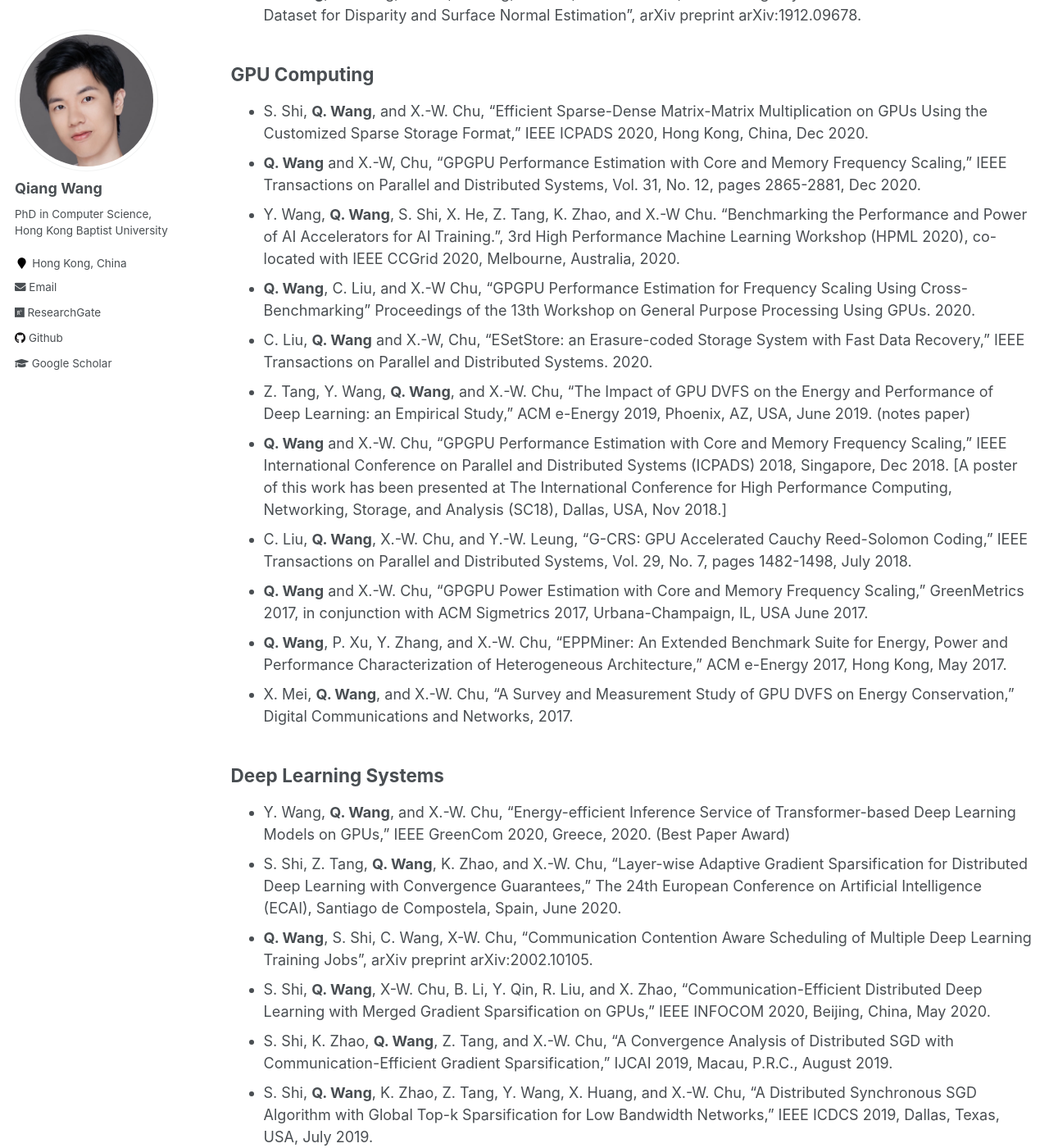
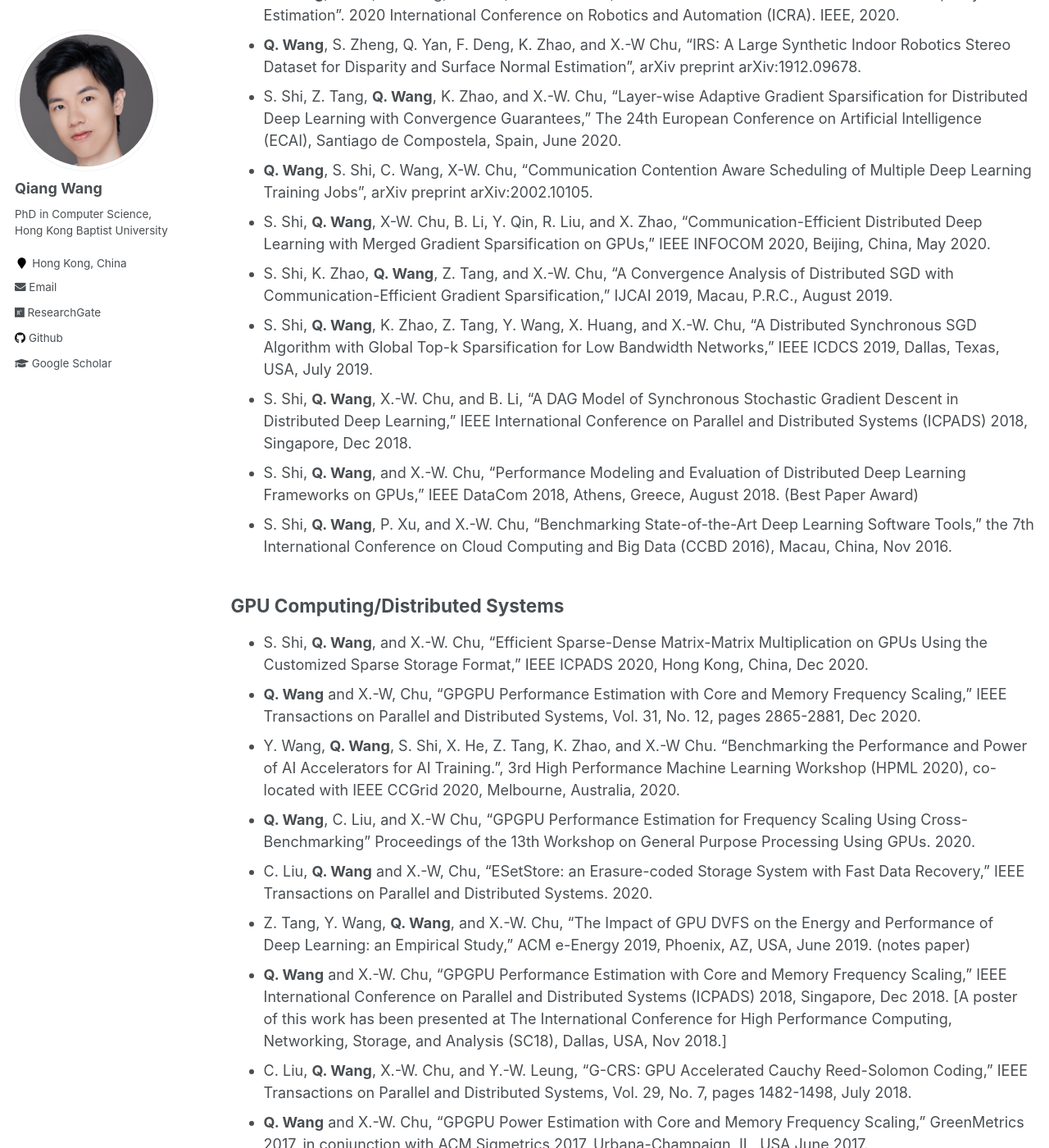
Before and after one commit to blackjack2015/blackjack2015.github.io, a Jekyll site: the page built from _pages/publications.md, in a window 1280 px wide and 1400 px high, scrolled down 321 px. Shown: the whole window at 82% size. Built offline with Jekyll 4.4.1, drawn with Linux system fonts in a browser that asks for light colours; some of the changed text lies outside the part shown.

Commit message:
Update publications.md

```diff
--- a/_pages/publications.md
+++ b/_pages/publications.md
@@ -17,11 +17,20 @@ author_profile: true
 {% endfor %}
 -->
 
-## 3D Vision
+## Machine Learning and Deep Learning
++ Y. Wang, **Q. Wang**, and X.-W. Chu, "Energy-efficient Inference Service of Transformer-based Deep Learning Models on GPUs," IEEE GreenCom 2020, Greece, 2020. (Best Paper Award)
 + **Q. Wang**, S. Shi, S. Zheng, K. Zhao, and X.-W Chu, "FADNet: A Fast and Accurate Network for Disparity Estimation". 2020 International Conference on Robotics and Automation (ICRA). IEEE, 2020.
 + **Q. Wang**, S. Zheng, Q. Yan, F. Deng, K. Zhao, and X.-W Chu, "IRS: A Large Synthetic Indoor Robotics Stereo Dataset for Disparity and Surface Normal Estimation", arXiv preprint arXiv:1912.09678.
++ S. Shi, Z. Tang, **Q. Wang**, K. Zhao, and X.-W. Chu, "Layer-wise Adaptive Gradient Sparsification for Distributed Deep Learning with Convergence Guarantees," The 24th European Conference on Artificial Intelligence (ECAI), Santiago de Compostela, Spain, June 2020.
++ **Q. Wang**, S. Shi, C. Wang, X-W. Chu, "Communication Contention Aware Scheduling of Multiple Deep Learning Training Jobs", arXiv preprint arXiv:2002.10105.
++ S. Shi, **Q. Wang**, X-W. Chu, B. Li, Y. Qin, R. Liu, and X. Zhao, "Communication-Efficient Distributed Deep Learning with Merged Gradient Sparsification on GPUs," IEEE INFOCOM 2020, Beijing, China, May 2020.
++ S. Shi, K. Zhao, **Q. Wang**, Z. Tang, and X.-W. Chu, "A Convergence Analysis of Distributed SGD with Communication-Efficient Gradient Sparsification," IJCAI 2019, Macau, P.R.C., August 2019.
++ S. Shi, **Q. Wang**, K. Zhao, Z. Tang, Y. Wang, X. Huang, and X.-W. Chu, "A Distributed Synchronous SGD Algorithm with Global Top-k Sparsification for Low Bandwidth Networks," IEEE ICDCS 2019, Dallas, Texas, USA, July 2019.
++ S. Shi, **Q. Wang**, X.-W. Chu, and B. Li, "A DAG Model of Synchronous Stochastic Gradient Descent in Distributed Deep Learning," IEEE International Conference on Parallel and Distributed Systems (ICPADS) 2018, Singapore, Dec 2018.
++ S. Shi, **Q. Wang**, and X.-W. Chu, "Performance Modeling and Evaluation of Distributed Deep Learning Frameworks on GPUs," IEEE DataCom 2018, Athens, Greece, August 2018. (Best Paper Award)
++ S. Shi, **Q. Wang**, P. Xu, and X.-W. Chu, "Benchmarking State-of-the-Art Deep Learning Software Tools," the 7th International Conference on Cloud Computing and Big Data (CCBD 2016), Macau, China, Nov 2016.
 
-## GPU Computing
+## GPU Computing/Distributed Systems
 + S. Shi, **Q. Wang**, and X.-W. Chu, "Efficient Sparse-Dense Matrix-Matrix Multiplication on GPUs Using the Customized Sparse Storage Format," IEEE ICPADS 2020, Hong Kong, China, Dec 2020.
 + **Q. Wang** and X.-W, Chu, "GPGPU Performance Estimation with Core and Memory Frequency Scaling," IEEE Transactions on Parallel and Distributed Systems, Vol. 31, No. 12, pages 2865-2881, Dec 2020.
 + Y. Wang, **Q. Wang**, S. Shi, X. He, Z. Tang, K. Zhao, and X.-W Chu. "Benchmarking the Performance and Power of AI Accelerators for AI Training.", 3rd High Performance Machine Learning Workshop (HPML 2020), co-located with IEEE CCGrid 2020, Melbourne, Australia, 2020.
@@ -33,14 +42,3 @@ author_profile: true
 + **Q. Wang** and X.-W. Chu, "GPGPU Power Estimation with Core and Memory Frequency Scaling," GreenMetrics 2017, in conjunction with ACM Sigmetrics 2017, Urbana-Champaign, IL, USA June 2017.
 + **Q. Wang**, P. Xu, Y. Zhang, and X.-W. Chu, "EPPMiner: An Extended Benchmark Suite for Energy, Power and Performance Characterization of Heterogeneous Architecture," ACM e-Energy 2017, Hong Kong, May 2017.
 + X. Mei, **Q. Wang**, and X.-W. Chu, "A Survey and Measurement Study of GPU DVFS on Energy Conservation," Digital Communications and Networks, 2017.
-
-## Deep Learning Systems
-+ Y. Wang, **Q. Wang**, and X.-W. Chu, "Energy-efficient Inference Service of Transformer-based Deep Learning Models on GPUs," IEEE GreenCom 2020, Greece, 2020. (Best Paper Award)
-+ S. Shi, Z. Tang, **Q. Wang**, K. Zhao, and X.-W. Chu, "Layer-wise Adaptive Gradient Sparsification for Distributed Deep Learning with Convergence Guarantees," The 24th European Conference on Artificial Intelligence (ECAI), Santiago de Compostela, Spain, June 2020.
-+ **Q. Wang**, S. Shi, C. Wang, X-W. Chu, "Communication Contention Aware Scheduling of Multiple Deep Learning Training Jobs", arXiv preprint arXiv:2002.10105.
-+ S. Shi, **Q. Wang**, X-W. Chu, B. Li, Y. Qin, R. Liu, and X. Zhao, "Communication-Efficient Distributed Deep Learning with Merged Gradient Sparsification on GPUs," IEEE INFOCOM 2020, Beijing, China, May 2020.
-+ S. Shi, K. Zhao, **Q. Wang**, Z. Tang, and X.-W. Chu, "A Convergence Analysis of Distributed SGD with Communication-Efficient Gradient Sparsification," IJCAI 2019, Macau, P.R.C., August 2019.
-+ S. Shi, **Q. Wang**, K. Zhao, Z. Tang, Y. Wang, X. Huang, and X.-W. Chu, "A Distributed Synchronous SGD Algorithm with Global Top-k Sparsification for Low Bandwidth Networks," IEEE ICDCS 2019, Dallas, Texas, USA, July 2019.
-+ S. Shi, **Q. Wang**, X.-W. Chu, and B. Li, "A DAG Model of Synchronous Stochastic Gradient Descent in Distributed Deep Learning," IEEE International Conference on Parallel and Distributed Systems (ICPADS) 2018, Singapore, Dec 2018.
-+ S. Shi, **Q. Wang**, and X.-W. Chu, "Performance Modeling and Evaluation of Distributed Deep Learning Frameworks on GPUs," IEEE DataCom 2018, Athens, Greece, August 2018. (Best Paper Award)
-+ S. Shi, **Q. Wang**, P. Xu, and X.-W. Chu, "Benchmarking State-of-the-Art Deep Learning Software Tools," the 7th International Conference on Cloud Computing and Big Data (CCBD 2016), Macau, China, Nov 2016.
```
